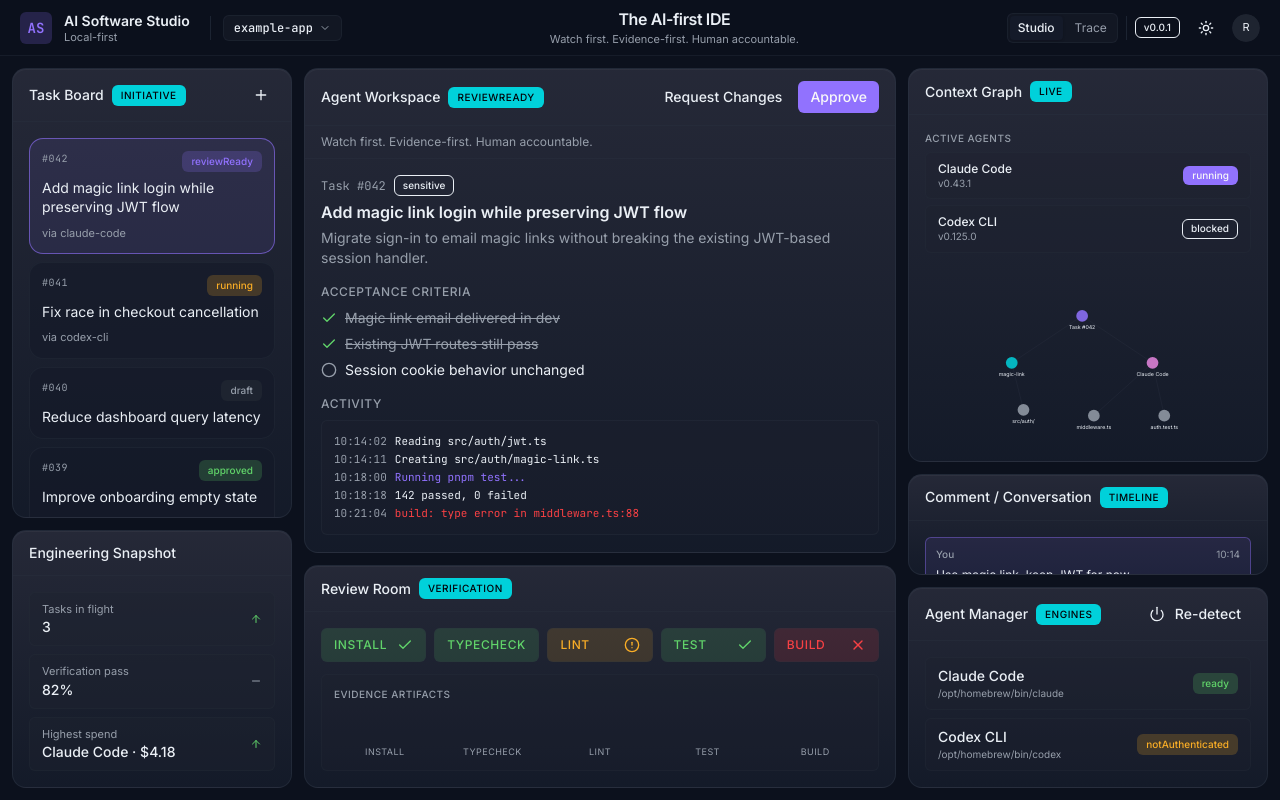
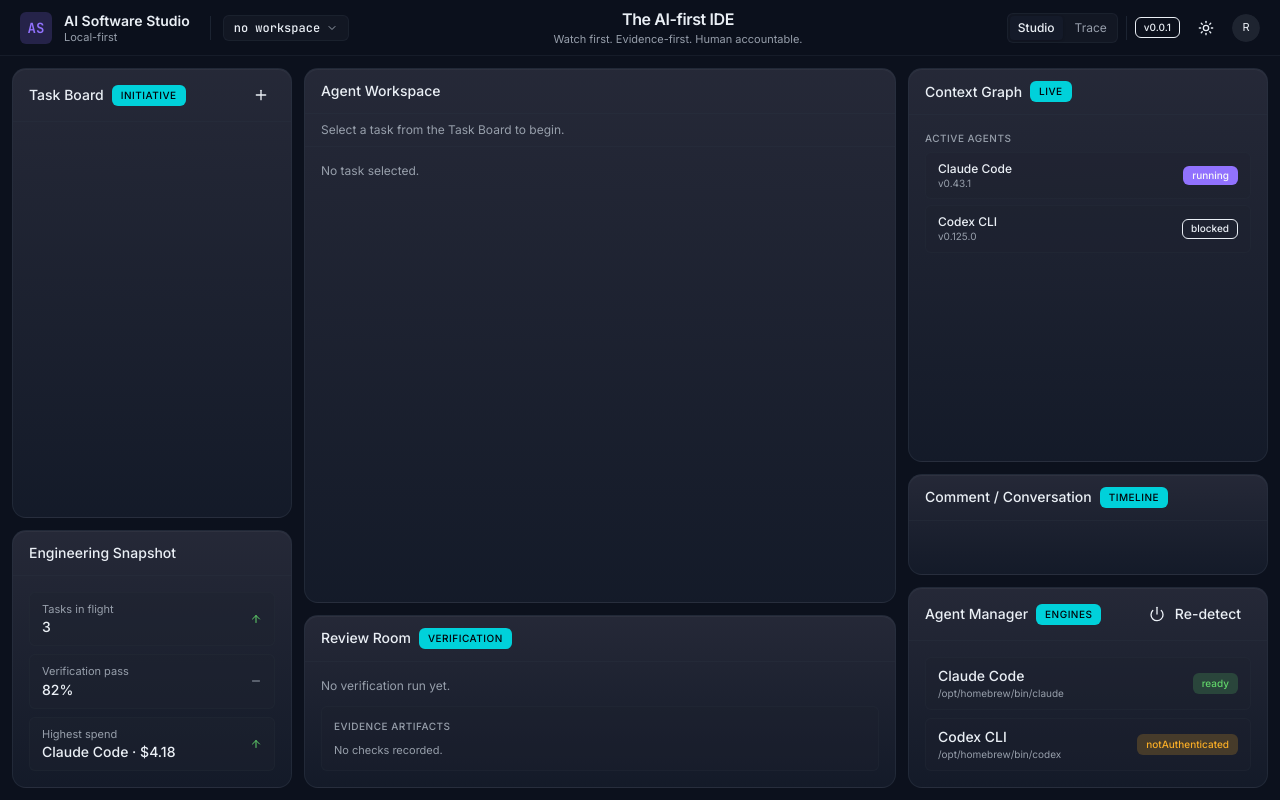
Before and after one commit to ronimoe/ai-software-studio, a Next.js app: page / in a window 1280 px wide. Built offline with nearby package versions, Linux system fonts and the light colour scheme.

Commit message:
refactor(ui): activeProjectId can be null until user picks a project

```diff
--- a/components/panels/task-board/index.tsx
+++ b/components/panels/task-board/index.tsx
@@ -11,7 +11,7 @@
   const activeProjectId = useUiStore((s) => s.activeProjectId);
   const activeTaskId = useUiStore((s) => s.activeTaskId);
   const setActiveTask = useUiStore((s) => s.setActiveTask);
-  const { data: tasks = [], isLoading } = useTasks(activeProjectId);
+  const { data: tasks = [], isLoading } = useTasks(activeProjectId ?? "");
 
   return (
     <PanelFrame
--- a/stores/ui-store.ts
+++ b/stores/ui-store.ts
@@ -1,17 +1,17 @@
 import { create } from "zustand";
 
 interface UiState {
-  activeProjectId: string;
+  activeProjectId: string | null;
   activeTaskId: string | null;
   agentManagerOpen: boolean;
   setActiveTask: (taskId: string | null) => void;
-  setActiveProject: (projectId: string) => void;
+  setActiveProject: (projectId: string | null) => void;
   toggleAgentManager: () => void;
 }
 
 export const useUiStore = create<UiState>((set) => ({
-  activeProjectId: "proj-default",
-  activeTaskId: "task-042",
+  activeProjectId: null,
+  activeTaskId: null,
   agentManagerOpen: false,
   setActiveTask: (taskId) => set({ activeTaskId: taskId }),
   setActiveProject: (projectId) => set({ activeProjectId: projectId, activeTaskId: null }),
```
